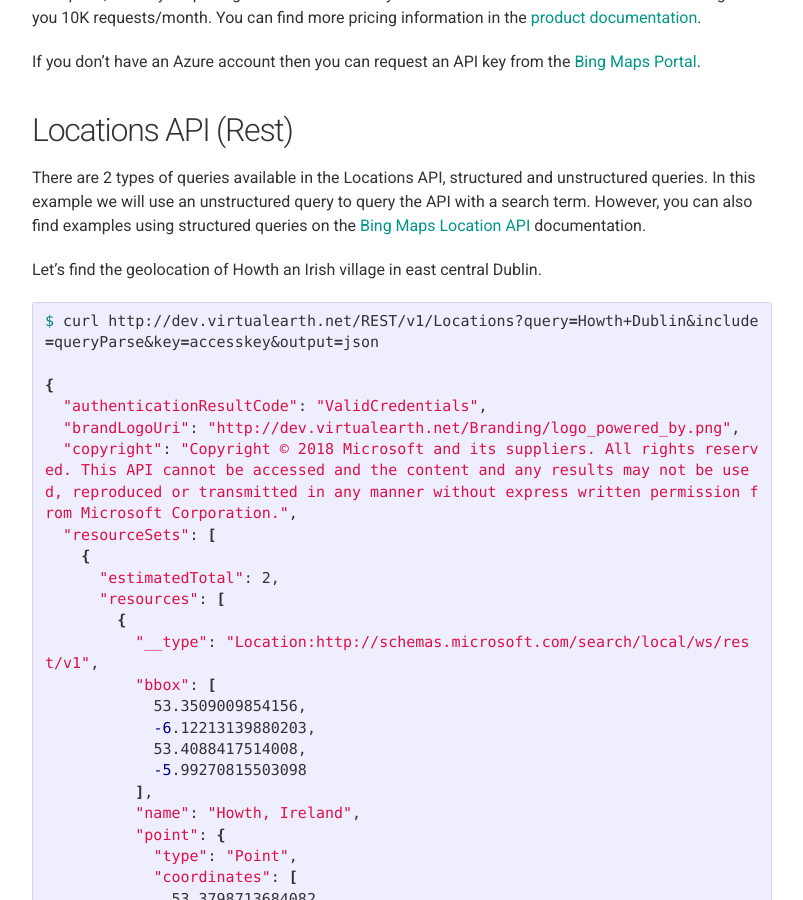
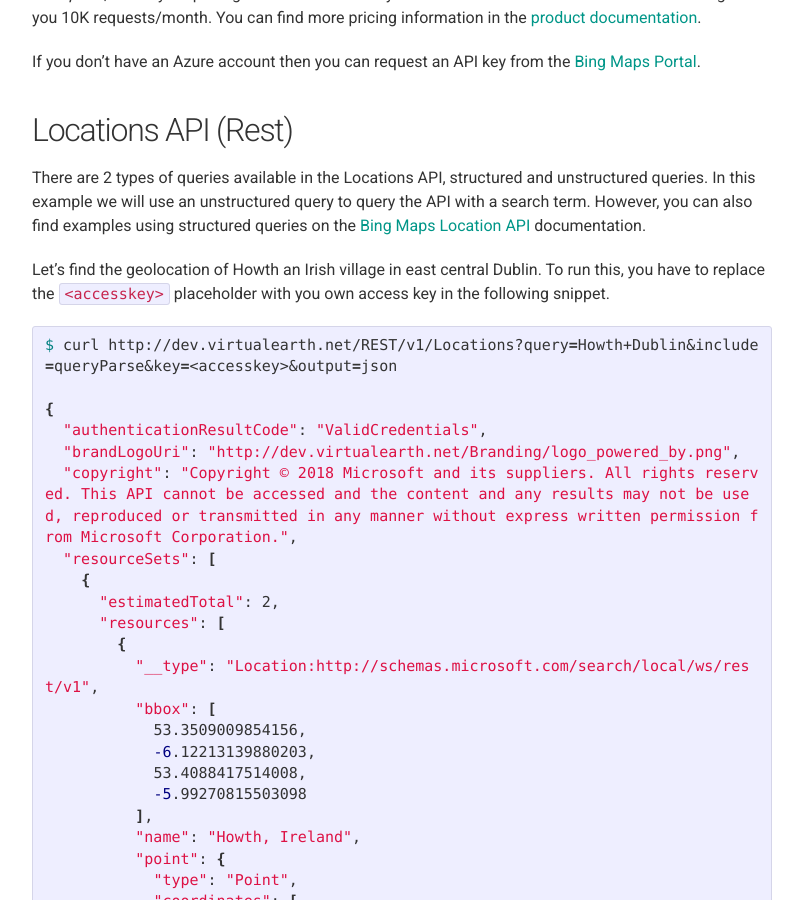
Before and after one commit to chaosmail/chaosmail.github.com, a Jekyll site: the page built from _posts/2018-07-30-bing-maps-api-rest-locations.md, in a window 1280 px wide and 900 px high, scrolled down 465 px. Shown: the whole window, without its empty margins (238-1041 px from the left). Built offline with Jekyll 4.4.1, drawn with Linux system fonts in a browser that asks for light colours; nearby versions of some CDN libraries; comment, search, counter and statistics services are not loaded.

Commit message:
Add access key information

````diff
--- a/_posts/2018-07-30-bing-maps-api-rest-locations.md
+++ b/_posts/2018-07-30-bing-maps-api-rest-locations.md
@@ -19,10 +19,10 @@
 
 There are 2 types of queries available in the Locations API, structured and unstructured queries. In this example we will use an unstructured query to query the API with a search term. However, you can also find examples using structured queries on the [Bing Maps Location API][bing-maps-api-locations] documentation.
 
-Let's find the geolocation of Howth an Irish village in east central Dublin.
+Let's find the geolocation of Howth an Irish village in east central Dublin. To run this, you have to replace the `<accesskey>` placeholder with you own access key in the following snippet.
 
 ```sh
-$ curl http://dev.virtualearth.net/REST/v1/Locations?query=Howth+Dublin&include=queryParse&key=accesskey&output=json
+$ curl http://dev.virtualearth.net/REST/v1/Locations?query=Howth+Dublin&include=queryParse&key=<accesskey>&output=json
 
 {
   "authenticationResultCode": "ValidCredentials",
````
